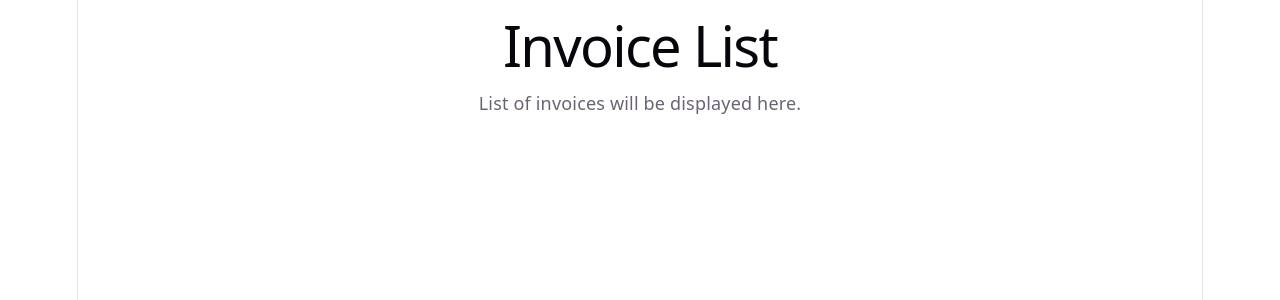
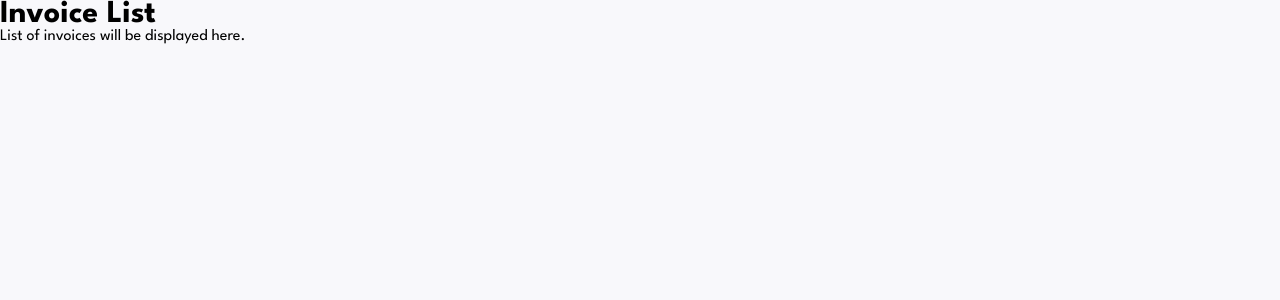
Before and after one commit to mbursa-goje/invoice-management-app, a React (Vite) app: page / in a window 1280 px wide. Shown: the top 300 px of the page. Built offline with nearby package versions, Linux system fonts and the light colour scheme.

Commit message:
style(theme): implement global CSS variables for light and dark modes
-Added Google Font 'League Spartan'
-Defined primary background, and text colors for Light Mode
-Added data-theme variables for Dark Mode
-Applied base reset and smooth color transitions to the body

Resolves Phase 2 Step 1

```diff
--- a/src/App.tsx
+++ b/src/App.tsx
@@ -1,7 +1,7 @@
 import React from "react";
 //This imports are the three building blocks for navigation
 //<BrowserRouter> is a wrapper that must surround the entire application. It connects the React app to the browser's URL history
-//Without this the app this the app would not know the URL changes
+//Without this the app would not know the URL changes
 import { BrowserRouter, Routes, Route } from "react-router-dom";
 import InvoiceList from "./pages/InvoiceList";
 import InvoiceDetail from "./pages/InvoiceDetail";
--- a/src/index.css
+++ b/src/index.css
@@ -1,111 +1,65 @@
-:root {
-  --text: #6b6375;
-  --text-h: #08060d;
-  --bg: #fff;
-  --border: #e5e4e7;
-  --code-bg: #f4f3ec;
-  --accent: #aa3bff;
-  --accent-bg: rgba(170, 59, 255, 0.1);
-  --accent-border: rgba(170, 59, 255, 0.5);
-  --social-bg: rgba(244, 243, 236, 0.5);
-  --shadow:
-    rgba(0, 0, 0, 0.1) 0 10px 15px -3px, rgba(0, 0, 0, 0.05) 0 4px 6px -2px;
+@import url('https://fonts.googleapis.com/css2?family=League+Spartan:wght@400;500;700&display=swap');
 
-  --sans: system-ui, 'Segoe UI', Roboto, sans-serif;
-  --heading: system-ui, 'Segoe UI', Roboto, sans-serif;
-  --mono: ui-monospace, Consolas, monospace;
+/* ======= LIGHT THEME (Default) ======== */
 
-  font: 18px/145% var(--sans);
-  letter-spacing: 0.18px;
-  color-scheme: light dark;
-  color: var(--text);
-  background: var(--bg);
-  font-synthesis: none;
-  text-rendering: optimizeLegibility;
-  -webkit-font-smoothing: antialiased;
-  -moz-osx-font-smoothing: grayscale;
+:root{
+  /* Brand Colors */
+  --primary: #7c5dfa;
+  --primary-hover: #9277ff;
+  --danger: #ec5757;
+  --danger: #ff9797;
 
-  @media (max-width: 1024px) {
-    font-size: 16px;
-  }
+  /* Backgrounds */
+  --bg-body: #f8f8fb;
+  --bg-card: #ffffff;
+  --bg-sidebar: #373b53;
+
+  /* Borders and UI elements */
+  --border-color: #dfe3fa;
+  --input-bg: #ffffff;
+  --input-border: #dfe3fa;
+
+  /* Typography */
+  --font-main: 'League Spartan', sans-serif;
 }
 
-@media (prefers-color-scheme: dark) {
-  :root {
-    --text: #9ca3af;
-    --text-h: #f3f4f6;
-    --bg: #16171d;
-    --border: #2e303a;
-    --code-bg: #1f2028;
-    --accent: #c084fc;
-    --accent-bg: rgba(192, 132, 252, 0.15);
-    --accent-border: rgba(192, 132, 252, 0.5);
-    --social-bg: rgba(47, 48, 58, 0.5);
-    --shadow:
-      rgba(0, 0, 0, 0.4) 0 10px 15px -3px, rgba(0, 0, 0, 0.25) 0 4px 6px -2px;
-  }
+/* ======DARK THEME===== */
+/* When the 'data-theme="dark"' attribute is added to the <body> or <html>,
+these variables override the defaults */
+[data-theme='dark']{
+  --bg-body: #141625;
+  --bg-card: #1e2139;
+  --bg-sidebar: #1e2139;
 
-  #social .button-icon {
-    filter: invert(1) brightness(2);
-  }
+  --text-primary: #ffffff;
+  --text-secondary: #dfe3fa;
+
+  --border-color: #252945;
+  --input-bg: #1e2139;
+  --input-border: #252945;
+
 }
 
-body {
+/*==========GLOBAL RESET & BASE STYLES========= */
+*{
   margin: 0;
-}
-
-#root {
-  width: 1126px;
-  max-width: 100%;
-  margin: 0 auto;
-  text-align: center;
-  border-inline: 1px solid var(--border);
-  min-height: 100svh;
-  display: flex;
-  flex-direction: column;
+  padding: 0;
   box-sizing: border-box;
 }
 
-h1,
-h2 {
-  font-family: var(--heading);
-  font-weight: 500;
-  color: var(--text-h);
+body{
+  font-family: var(--font-main);
+  background-color: var(--bg-body);
+  color: var(--text-primary);
+  /* Smooth transition when toggling themes */
+  transition: background-color 0.3s ease, color 0.3 ease;
+  min-height: 100vh;
 }
 
-h1 {
-  font-size: 56px;
-  letter-spacing: -1.68px;
-  margin: 32px 0;
-  @media (max-width: 1024px) {
-    font-size: 36px;
-    margin: 20px 0;
-  }
+button{
+  font-family: var(--font-main);
+  border: none;
+  cursor: pointer;
+  background: none;
+  outline: none;
 }
-h2 {
-  font-size: 24px;
-  line-height: 118%;
-  letter-spacing: -0.24px;
-  margin: 0 0 8px;
-  @media (max-width: 1024px) {
-    font-size: 20px;
-  }
-}
-p {
-  margin: 0;
-}
-
-code,
-.counter {
-  font-family: var(--mono);
-  display: inline-flex;
-  border-radius: 4px;
-  color: var(--text-h);
-}
-
-code {
-  font-size: 15px;
-  line-height: 135%;
-  padding: 4px 8px;
-  background: var(--code-bg);
-}
```
